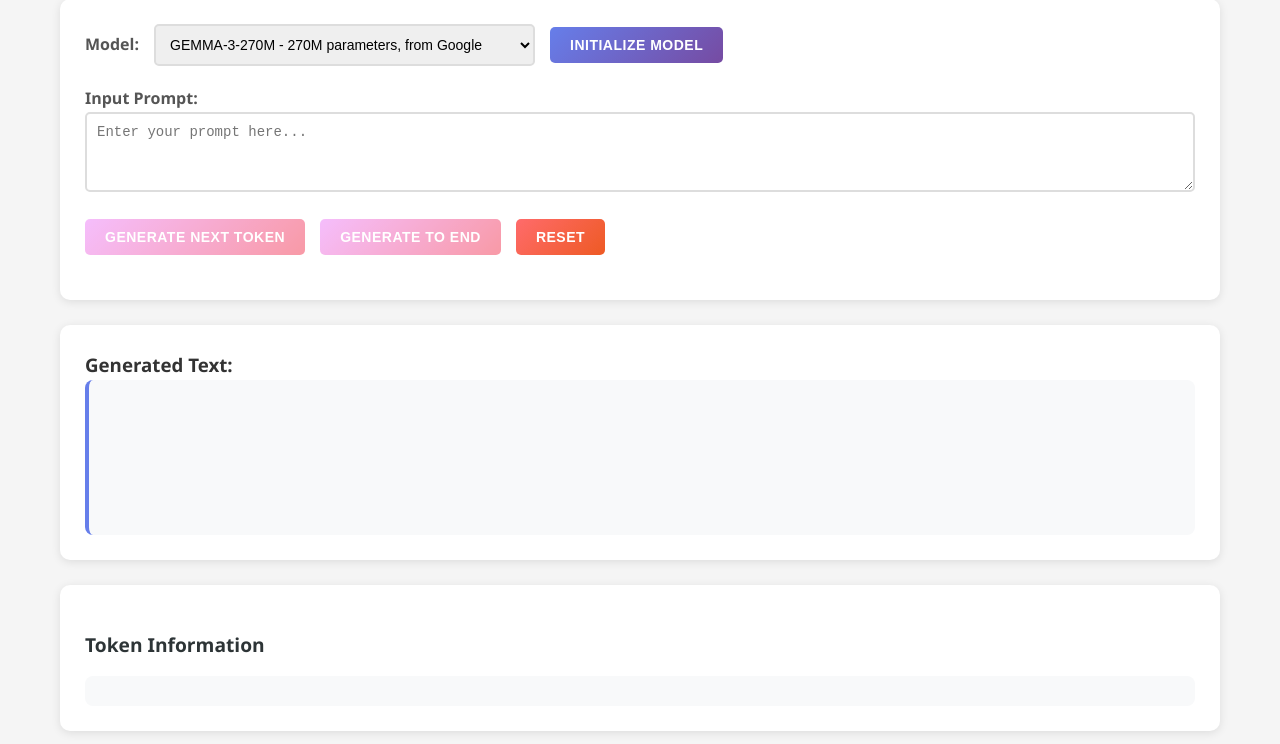
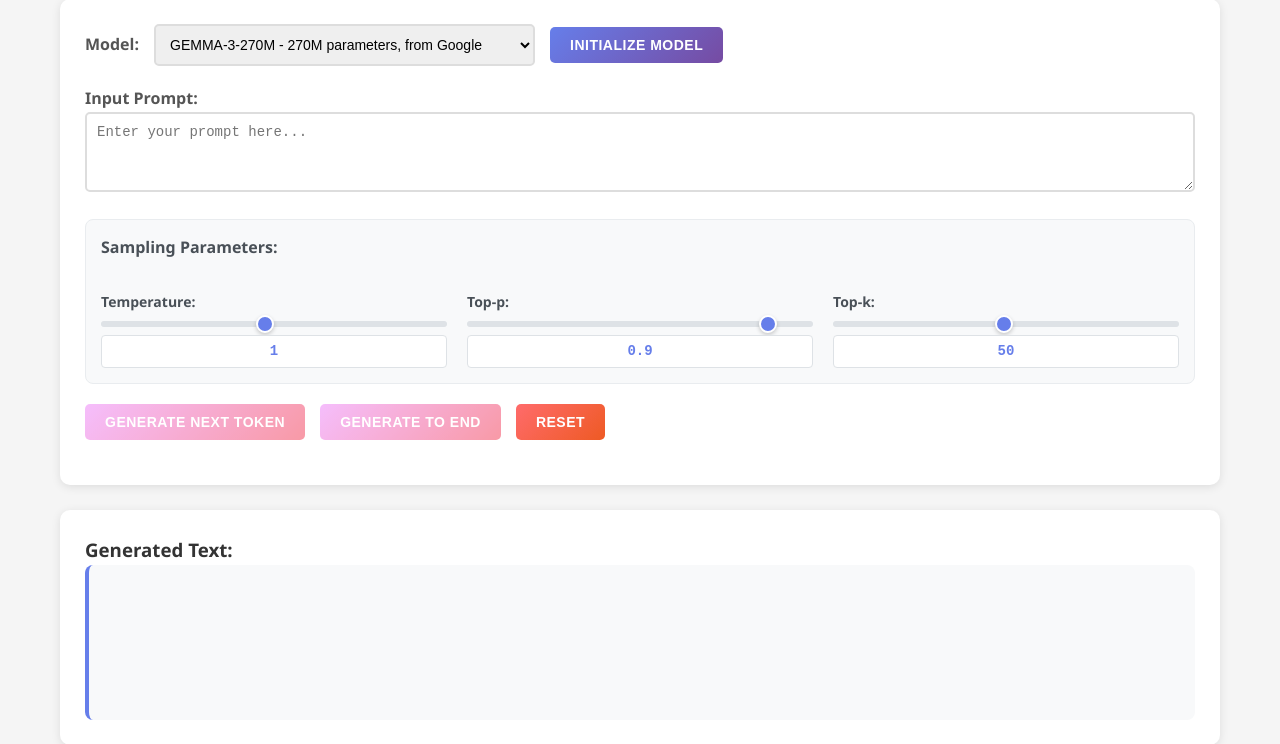
Before and after one commit to rdb64-hobbies/see_and_select_tokens, a Flask app: page / in a window 1280 px wide. Shown: the part 193-937 px from the top of the page. Run offline with Flask 3, Linux system fonts and the light colour scheme.

Commit message:
Added control over sampling parameters with sliders.

```diff
--- a/main.py
+++ b/main.py
@@ -31,9 +31,9 @@ class TokenGenerator:
         if self.tokenizer.pad_token is None:
             self.tokenizer.pad_token = self.tokenizer.eos_token
 
-    def get_next_token_probabilities(self, text: str, top_k: int = 10) -> Tuple[List[Dict], Dict]:
+    def get_next_token_probabilities(self, text: str, top_k: int = 10, temperature: float = 1.0, top_p: float = 0.9) -> Tuple[List[Dict], Dict]:
         """
-        Get the top-k token probabilities for the next token given the input text.
+        Given the text input, get the top token candidates and the selected token.
         Returns: (top_k_tokens_with_probs, selected_token_dict)
         """
         # Tokenize input
@@ -44,13 +44,40 @@ class TokenGenerator:
             outputs = self.model(inputs)
             logits = outputs.logits[0, -1, :]  # Get logits for the last token
 
+            # Apply temperature scaling
+            if temperature != 1.0:
+                logits = logits / temperature
+
             # Convert to probabilities
             probs = torch.softmax(logits, dim=-1)
 
-            # Get top-k tokens and their probabilities
-            top_k_probs, top_k_indices = torch.topk(probs, top_k)
+            # Apply top-k filtering
+            if top_k > 0:
+                top_k_probs, top_k_indices = torch.topk(probs, min(top_k, probs.size(-1)))
+                # Zero out probabilities for tokens not in top-k
+                filtered_probs = torch.zeros_like(probs)
+                filtered_probs.scatter_(0, top_k_indices, top_k_probs)
+                probs = filtered_probs
 
-            # Sample from the distribution for the selected token
+            # Apply top-p (nucleus) filtering
+            if top_p < 1.0:
+                sorted_probs, sorted_indices = torch.sort(probs, descending=True)
+                cumulative_probs = torch.cumsum(sorted_probs, dim=0)
+
+                # Find the cutoff point for top-p (include the token that exceeds top_p)
+                cutoff_index = torch.where(cumulative_probs > top_p)[0]
+                if len(cutoff_index) > 0:
+                    cutoff_index = cutoff_index[0] + 1  # Include the token that exceeded top_p
+                    # Zero out probabilities beyond the cutoff
+                    sorted_probs[cutoff_index:] = 0
+                    # Restore original order
+                    probs = torch.zeros_like(probs)
+                    probs.scatter_(0, sorted_indices, sorted_probs)
+
+            # Renormalize probabilities
+            probs = probs / probs.sum()
+
+            # Sample from the filtered distribution for the selected token
             selected_token_id = torch.multinomial(probs, 1).item()
             selected_token_text = self.tokenizer.decode([selected_token_id])
             selected_token_prob = probs[selected_token_id].item()
@@ -62,20 +89,23 @@ class TokenGenerator:
                 'probability': selected_token_prob
             }
 
+            # Get top tokens for display (from final filtered probabilities)
+            display_top_probs, display_top_indices = torch.topk(probs, min(12, (probs > 0).sum().item()))
+
             # Convert to list of dictionaries
-            top_k_tokens = []
-            for i in range(top_k):
-                token_id = top_k_indices[i].item()
+            display_top_tokens = []
+            for i in range(len(display_top_indices)):
+                token_id = display_top_indices[i].item()
                 token_text = self.tokenizer.decode([token_id])
-                probability = top_k_probs[i].item()
+                probability = display_top_probs[i].item()
 
-                top_k_tokens.append({
+                display_top_tokens.append({
                     'token_id': token_id,
                     'token_text': token_text,
                     'probability': probability
                 })
 
-            return top_k_tokens, selected_token
+            return display_top_tokens, selected_token
 
     def decode_token(self, token_id: int) -> str:
         """Decode a single token ID to text."""
@@ -88,6 +118,11 @@ token_gen = None
 def index():
     """Serve the main application page."""
     return render_template('index.html')
+
+@app.route('/config')
+def get_config():
+    """Return the configuration including available models and sampling parameters."""
+    return jsonify(config)
 
 @app.route('/models', methods=['GET'])
 def get_available_models():
@@ -128,9 +163,11 @@ def generate_next_token():
         data = request.json
         text = data.get('text', '')
         top_k = data.get('top_k', 10)
+        temperature = data.get('temperature', config['sampling_parameters']['temperature']['default'])
+        top_p = data.get('top_p', config['sampling_parameters']['top_p']['default'])
 
         # Get token probabilities and selected token
-        top_k_tokens, selected_token = token_gen.get_next_token_probabilities(text, top_k)
+        top_k_tokens, selected_token = token_gen.get_next_token_probabilities(text, top_k, temperature, top_p)
 
         return jsonify({
             'status': 'success',
@@ -154,12 +191,14 @@ def generate_to_end():
         text = data.get('text', '')
         max_tokens = data.get('max_tokens', 50)
         top_k = data.get('top_k', 10)
+        temperature = data.get('temperature', config['sampling_parameters']['temperature']['default'])
+        top_p = data.get('top_p', config['sampling_parameters']['top_p']['default'])
 
         generated_tokens = []
         current_text = text
 
         for _ in range(max_tokens):
-            top_k_tokens, selected_token = token_gen.get_next_token_probabilities(current_text, top_k)
+            top_k_tokens, selected_token = token_gen.get_next_token_probabilities(current_text, top_k, temperature, top_p)
 
             generated_tokens.append({
                 'selected_token': selected_token,
--- a/pyproject.toml
+++ b/pyproject.toml
@@ -1,6 +1,6 @@
 [project]
 name = "see-and-select-tokens"
-version = "0.1.3"
+version = "0.1.4"
 description = "Web application for visualizing and selecting LLM tokens"
 readme = "README.md"
 requires-python = ">=3.13"
--- a/static/css/style.css
+++ b/static/css/style.css
@@ -45,7 +45,7 @@ header p {
     margin-bottom: 25px;
 }
 
-.model-section, .input-section, .generation-controls {
+.model-section, .input-section, .sampling-controls, .generation-controls {
     margin-bottom: 20px;
 }
 
@@ -130,6 +130,82 @@ select:focus, textarea:focus {
 .btn-danger:hover {
     transform: translateY(-2px);
     box-shadow: 0 4px 8px rgba(255, 107, 107, 0.3);
+}
+
+.sampling-controls {
+    display: grid;
+    grid-template-columns: repeat(3, 1fr);
+    gap: 20px;
+    padding: 15px;
+    background: #f8f9fa;
+    border-radius: 8px;
+    border: 1px solid #e9ecef;
+}
+
+.sampling-controls .section-label {
+    grid-column: 1 / -1;
+    margin-bottom: 10px;
+    font-size: 16px;
+    font-weight: 600;
+    color: #495057;
+}
+
+.slider-group {
+    display: flex;
+    flex-direction: column;
+    gap: 8px;
+}
+
+.slider-group label {
+    font-size: 14px;
+    font-weight: 600;
+    color: #495057;
+}
+
+.slider {
+    width: 100%;
+    height: 6px;
+    border-radius: 3px;
+    background: #dee2e6;
+    outline: none;
+    -webkit-appearance: none;
+    appearance: none;
+    cursor: pointer;
+}
+
+.slider::-webkit-slider-thumb {
+    -webkit-appearance: none;
+    appearance: none;
+    width: 18px;
+    height: 18px;
+    border-radius: 50%;
+    background: #667eea;
+    cursor: pointer;
+    border: 2px solid white;
+    box-shadow: 0 2px 4px rgba(0, 0, 0, 0.2);
+}
+
+.slider::-moz-range-thumb {
+    width: 18px;
+    height: 18px;
+    border-radius: 50%;
+    background: #667eea;
+    cursor: pointer;
+    border: 2px solid white;
+    box-shadow: 0 2px 4px rgba(0, 0, 0, 0.2);
+}
+
+.slider-value {
+    font-family: 'Courier New', monospace;
+    font-weight: 600;
+    color: #667eea;
+    font-size: 14px;
+    text-align: center;
+    background: white;
+    padding: 4px 8px;
+    border-radius: 4px;
+    border: 1px solid #dee2e6;
+    min-width: 50px;
 }
 
 .generation-controls {
--- a/static/js/app.js
+++ b/static/js/app.js
@@ -5,10 +5,11 @@ class TokenVisualizer {
         this.originalPrompt = '';
         this.generatedTokensData = [];
         this.availableModels = [];
+        this.config = null;
 
         this.initializeElements();
         this.bindEvents();
-        this.loadAvailableModels();
+        this.loadConfig();
     }
 
     initializeElements() {
@@ -24,6 +25,14 @@ class TokenVisualizer {
         this.promptTextSpan = document.querySelector('.prompt-text');
         this.generatedTokensSpan = document.querySelector('.generated-tokens');
         this.tokenDetails = document.getElementById('token-details');
+
+        // Sampling parameter sliders
+        this.temperatureSlider = document.getElementById('temperature-slider');
+        this.temperatureValue = document.getElementById('temperature-value');
+        this.topPSlider = document.getElementById('top-p-slider');
+        this.topPValue = document.getElementById('top-p-value');
+        this.topKSlider = document.getElementById('top-k-slider');
+        this.topKValue = document.getElementById('top-k-value');
     }
 
     bindEvents() {
@@ -34,6 +43,11 @@ class TokenVisualizer {
         this.promptInput.addEventListener('input', () => this.updatePromptDisplay());
         this.modelSelect.addEventListener('change', () => this.onModelSelectionChange());
 
+        // Slider events
+        this.temperatureSlider.addEventListener('input', () => this.updateSliderValue('temperature'));
+        this.topPSlider.addEventListener('input', () => this.updateSliderValue('top-p'));
+        this.topKSlider.addEventListener('input', () => this.updateSliderValue('top-k'));
+
         // Close dropdowns when clicking outside
         document.addEventListener('click', (e) => {
             if (!e.target.closest('.token')) {
@@ -42,21 +56,61 @@ class TokenVisualizer {
         });
     }
 
-    async loadAvailableModels() {
+    async loadConfig() {
         try {
-            const response = await fetch('/models');
-            const data = await response.json();
+            const response = await fetch('/config');
+            this.config = await response.json();
 
-            if (data.status === 'success') {
-                this.availableModels = data.models;
-                this.populateModelSelect(data.models, data.default_model);
+            if (this.config.available_models) {
+                this.availableModels = this.config.available_models;
+                this.populateModelSelect(this.config.available_models, this.config.default_model);
+                this.initializeSamplingControls();
             } else {
-                console.error('Failed to load models:', data.message);
+                console.error('Failed to load config');
                 this.modelSelect.innerHTML = '<option value="">Failed to load models</option>';
             }
         } catch (error) {
-            console.error('Error loading models:', error);
+            console.error('Error loading config:', error);
             this.modelSelect.innerHTML = '<option value="">Error loading models</option>';
+        }
+    }
+
+    initializeSamplingControls() {
+        const params = this.config.sampling_parameters;
+
+        // Temperature
+        this.temperatureSlider.min = params.temperature.min;
+        this.temperatureSlider.max = params.temperature.max;
+        this.temperatureSlider.step = params.temperature.step;
+        this.temperatureSlider.value = params.temperature.default;
+        this.temperatureValue.textContent = params.temperature.default;
+
+        // Top-p
+        this.topPSlider.min = params.top_p.min;
+        this.topPSlider.max = params.top_p.max;
+        this.topPSlider.step = params.top_p.step;
+        this.topPSlider.value = params.top_p.default;
+        this.topPValue.textContent = params.top_p.default;
+
+        // Top-k
+        this.topKSlider.min = params.top_k.min;
+        this.topKSlider.max = params.top_k.max;
+        this.topKSlider.step = params.top_k.step;
+        this.topKSlider.value = params.top_k.default;
+        this.topKValue.textContent = params.top_k.default;
+    }
+
+    updateSliderValue(paramType) {
+        switch(paramType) {
+            case 'temperature':
+                this.temperatureValue.textContent = this.temperatureSlider.value;
+                break;
+            case 'top-p':
+                this.topPValue.textContent = this.topPSlider.value;
+                break;
+            case 'top-k':
+                this.topKValue.textContent = this.topKSlider.value;
+                break;
         }
     }
 
@@ -157,7 +211,9 @@ class TokenVisualizer {
                 },
                 body: JSON.stringify({
                     text: currentText,
-                    top_k: 10
+                    top_k: parseInt(this.topKSlider.value),
+                    temperature: parseFloat(this.temperatureSlider.value),
+                    top_p: parseFloat(this.topPSlider.value)
                 })
             });
 
@@ -192,7 +248,9 @@ class TokenVisualizer {
                 body: JSON.stringify({
                     text: currentText,
                     max_tokens: 50,
-                    top_k: 10
+                    top_k: parseInt(this.topKSlider.value),
+                    temperature: parseFloat(this.temperatureSlider.value),
+                    top_p: parseFloat(this.topPSlider.value)
                 })
             });
 
--- a/templates/index.html
+++ b/templates/index.html
@@ -28,6 +28,25 @@
                 <textarea id="prompt-input" placeholder="Enter your prompt here..." rows="3"></textarea>
             </div>
 
+            <div class="sampling-controls">
+                <label class="section-label">Sampling Parameters:</label>
+                <div class="slider-group">
+                    <label for="temperature-slider">Temperature:</label>
+                    <input type="range" id="temperature-slider" class="slider" min="0.1" max="2.0" step="0.1" value="1.0">
+                    <span id="temperature-value" class="slider-value">1.0</span>
+                </div>
+                <div class="slider-group">
+                    <label for="top-p-slider">Top-p:</label>
+                    <input type="range" id="top-p-slider" class="slider" min="0.1" max="1.0" step="0.05" value="0.9">
+                    <span id="top-p-value" class="slider-value">0.9</span>
+                </div>
+                <div class="slider-group">
+                    <label for="top-k-slider">Top-k:</label>
+                    <input type="range" id="top-k-slider" class="slider" min="1" max="100" step="1" value="50">
+                    <span id="top-k-value" class="slider-value">50</span>
+                </div>
+            </div>
+
             <div class="generation-controls">
                 <button id="generate-next-btn" class="btn btn-secondary" disabled>Generate Next Token</button>
                 <button id="generate-all-btn" class="btn btn-secondary" disabled>Generate to End</button>
```
Also changed, not shown: config.json (+21 -1 lines), README.md, 1 other file.
